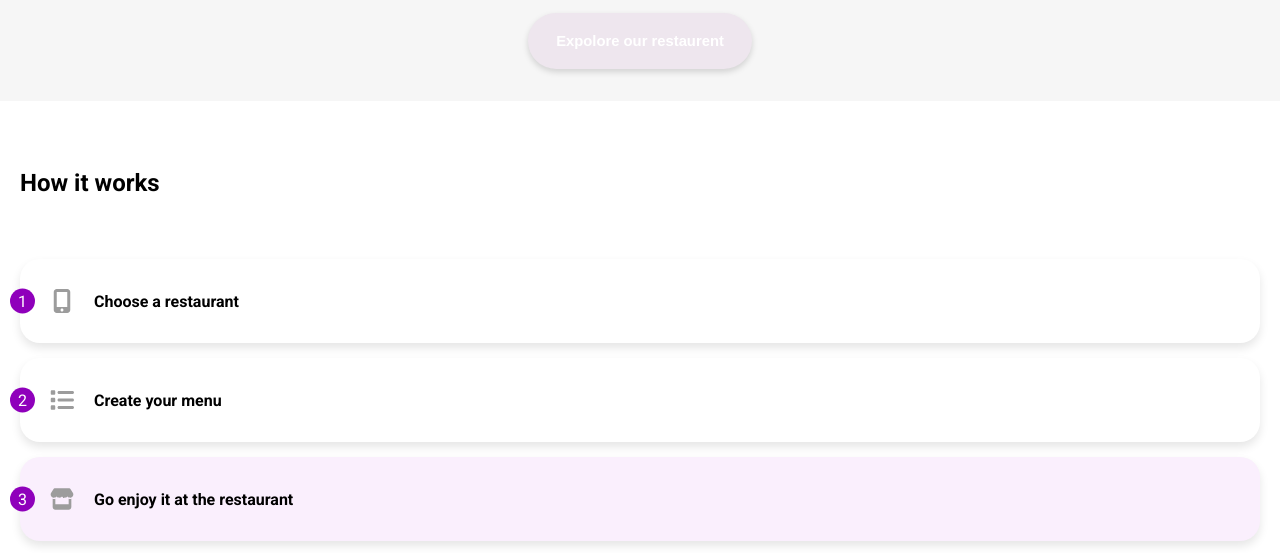
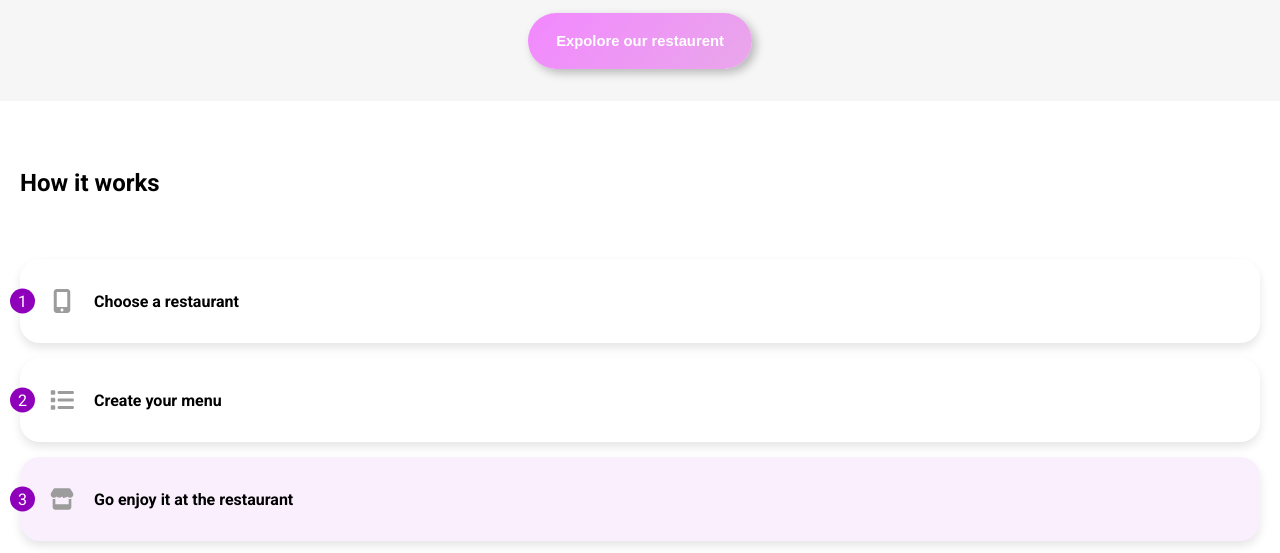
Before and after one commit to fadumacodes/ohmyfood, a website: page ohmyfood .html in a window 1280 px wide. In both pictures the pointer is over the button "Expolore our restaurent". Shown: the part 240-793 px from the top of the page. Drawn offline with Linux system fonts and the light colour scheme; files that its build step writes are made by us from their sources; files whose address does not match are found by name; a web font is replaced by a local one.

Commit message:
added light colour

```diff
--- a/style.css
+++ b/style.css
@@ -160,14 +160,22 @@ h2 {
 /* Lowering the shadow */
 
 .btn:hover {
-  background: rgb(238, 230, 238);
+  box-shadow: 0.25rem 0.25rem 10px rgb(0 0 0 / 25%);
+  background: rgb(223, 111, 224);
+  background: linear-gradient(
+    313deg,
+    rgb(233, 167, 234) 0%,
+    rgba(242, 136, 255, 1) 100%
+  );
   cursor: pointer;
 }
 .container {
   padding-left: 25px;
   padding-right: 25px;
 }
-
+.btn .pressed {
+  background-color: rgb(250, 239, 253);
+}
 .cardlink {
   text-decoration: none;
   color: black;
```
